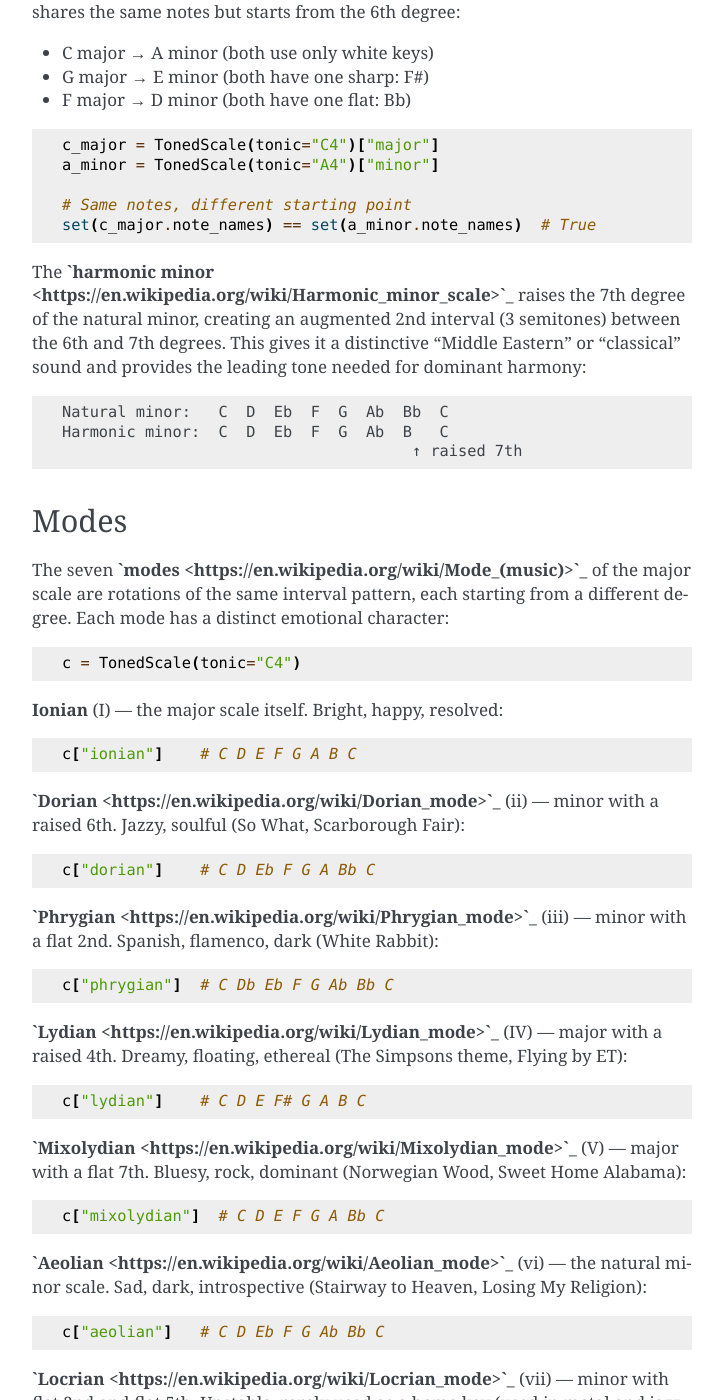
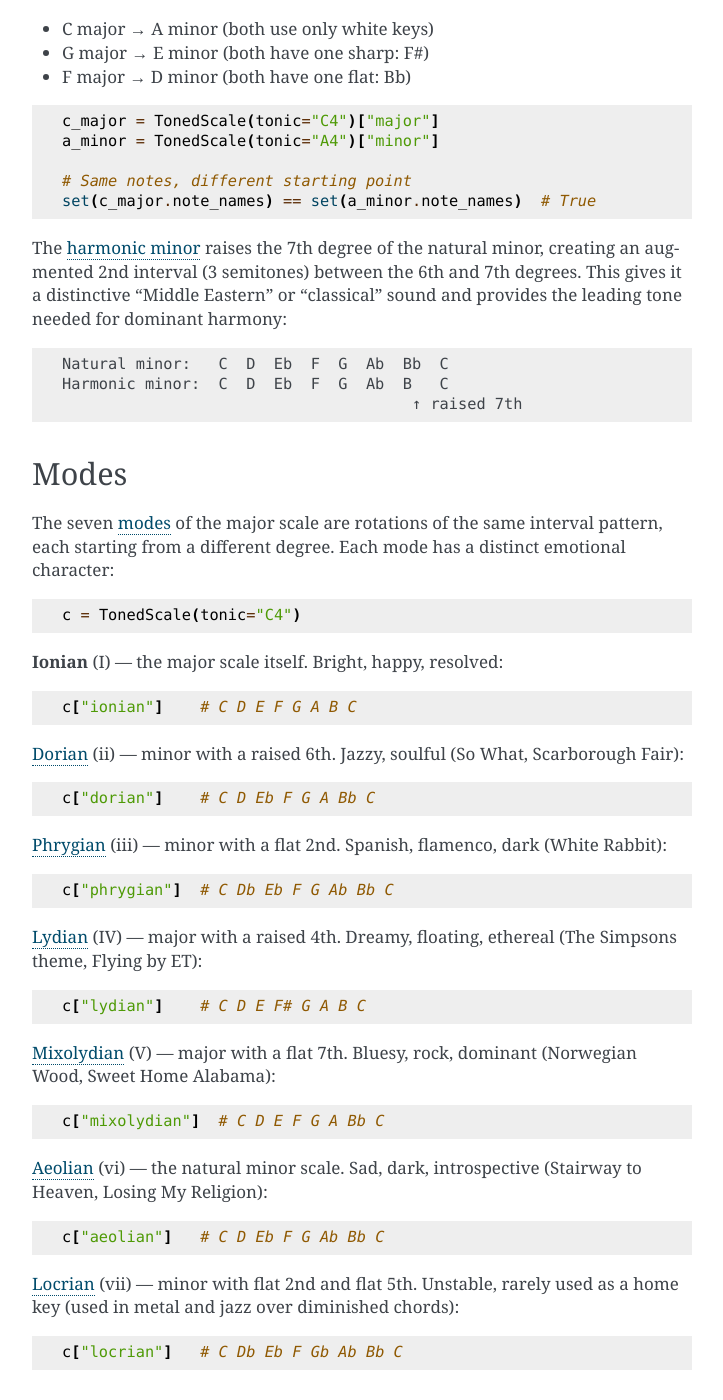
Before and after one commit to kennethreitz/pytheory, a Sphinx documentation site: the page built from docs/guide/scales.rst, in a window 1280 px wide and 1400 px high, scrolled down 1079 px. Shown: the whole window, without its empty margins (388-1111 px from the left). Built offline with Sphinx 7.4.7, drawn with Linux system fonts in a browser that asks for light colours; some of the changed text lies outside the part shown.

Commit message:
Fix RST inline markup: remove bold wrapping around links
RST cannot nest inline markup — **`link <url>`_** renders the raw
markup instead of a clickable link. Removed all 37 instances across
5 guide pages.

Co-Authored-By: Claude Opus 4.6 (1M context) <noreply@anthropic.com>

```diff
--- a/docs/guide/scales.rst
+++ b/docs/guide/scales.rst
@@ -48,7 +48,7 @@ Major and Minor
 
 The **major scale** (`Ionian <https://en.wikipedia.org/wiki/Ionian_mode>`_ mode) is the foundation of Western tonal
 music. Its pattern of whole and half steps creates a bright, resolved
-sound. Every major key has a **`relative minor <https://en.wikipedia.org/wiki/Relative_key>`_** that shares the same
+sound. Every major key has a `relative minor <https://en.wikipedia.org/wiki/Relative_key>`_ that shares the same
 notes but starts from the 6th degree:
 
 - C major → A minor (both use only white keys)
@@ -63,7 +63,7 @@ notes but starts from the 6th degree:
    # Same notes, different starting point
    set(c_major.note_names) == set(a_minor.note_names)  # True
 
-The **`harmonic minor <https://en.wikipedia.org/wiki/Harmonic_minor_scale>`_** raises the 7th degree of the natural minor,
+The `harmonic minor <https://en.wikipedia.org/wiki/Harmonic_minor_scale>`_ raises the 7th degree of the natural minor,
 creating an augmented 2nd interval (3 semitones) between the 6th and
 7th degrees. This gives it a distinctive "Middle Eastern" or "classical"
 sound and provides the leading tone needed for dominant harmony::
@@ -75,7 +75,7 @@ sound and provides the leading tone needed for dominant harmony::
 Modes
 -----
 
-The seven **`modes <https://en.wikipedia.org/wiki/Mode_(music)>`_** of the major scale are rotations of the same interval
+The seven `modes <https://en.wikipedia.org/wiki/Mode_(music)>`_ of the major scale are rotations of the same interval
 pattern, each starting from a different degree. Each mode has a distinct
 emotional character:
 
@@ -87,32 +87,32 @@ emotional character:
 
    c["ionian"]    # C D E F G A B C
 
-**`Dorian <https://en.wikipedia.org/wiki/Dorian_mode>`_** (ii) — minor with a raised 6th. Jazzy, soulful (So What,
+`Dorian <https://en.wikipedia.org/wiki/Dorian_mode>`_ (ii) — minor with a raised 6th. Jazzy, soulful (So What,
 Scarborough Fair)::
 
    c["dorian"]    # C D Eb F G A Bb C
 
-**`Phrygian <https://en.wikipedia.org/wiki/Phrygian_mode>`_** (iii) — minor with a flat 2nd. Spanish, flamenco, dark
+`Phrygian <https://en.wikipedia.org/wiki/Phrygian_mode>`_ (iii) — minor with a flat 2nd. Spanish, flamenco, dark
 (White Rabbit)::
 
    c["phrygian"]  # C Db Eb F G Ab Bb C
 
-**`Lydian <https://en.wikipedia.org/wiki/Lydian_mode>`_** (IV) — major with a raised 4th. Dreamy, floating, ethereal
+`Lydian <https://en.wikipedia.org/wiki/Lydian_mode>`_ (IV) — major with a raised 4th. Dreamy, floating, ethereal
 (The Simpsons theme, Flying by ET)::
 
    c["lydian"]    # C D E F# G A B C
 
-**`Mixolydian <https://en.wikipedia.org/wiki/Mixolydian_mode>`_** (V) — major with a flat 7th. Bluesy, rock, dominant
+`Mixolydian <https://en.wikipedia.org/wiki/Mixolydian_mode>`_ (V) — major with a flat 7th. Bluesy, rock, dominant
 (Norwegian Wood, Sweet Home Alabama)::
 
    c["mixolydian"]  # C D E F G A Bb C
 
-**`Aeolian <https://en.wikipedia.org/wiki/Aeolian_mode>`_** (vi) — the natural minor scale. Sad, dark, introspective
+`Aeolian <https://en.wikipedia.org/wiki/Aeolian_mode>`_ (vi) — the natural minor scale. Sad, dark, introspective
 (Stairway to Heaven, Losing My Religion)::
 
    c["aeolian"]   # C D Eb F G Ab Bb C
 
-**`Locrian <https://en.wikipedia.org/wiki/Locrian_mode>`_** (vii) — minor with flat 2nd and flat 5th. Unstable,
+`Locrian <https://en.wikipedia.org/wiki/Locrian_mode>`_ (vii) — minor with flat 2nd and flat 5th. Unstable,
 rarely used as a home key (used in metal and jazz over diminished
 chords)::
 
@@ -167,7 +167,7 @@ Scales are iterable and support ``len()`` and ``in``:
 Building Chords from Scales
 ----------------------------
 
-**`Diatonic <https://en.wikipedia.org/wiki/Diatonic_and_chromatic>`_ harmony** builds chords by stacking every other note of the
+`Diatonic <https://en.wikipedia.org/wiki/Diatonic_and_chromatic>`_ harmony builds chords by stacking every other note of the
 scale. A **triad** takes the 1st, 3rd, and 5th; a **seventh chord** adds
 the 7th.
 
@@ -218,7 +218,7 @@ Some of the most-used chord progressions in Western music:
 The 12-Bar Blues
 ~~~~~~~~~~~~~~~~
 
-The **`12-bar blues <https://en.wikipedia.org/wiki/Twelve-bar_blues>`_** is the most influential chord progression in
+The `12-bar blues <https://en.wikipedia.org/wiki/Twelve-bar_blues>`_ is the most influential chord progression in
 American music. It's 12 measures long and uses only three chords
 (I, IV, V)::
 
@@ -249,7 +249,7 @@ Parallel Major and Minor
 ~~~~~~~~~~~~~~~~~~~~~~~~~
 
 Two scales are **relative** if they share the same notes (C major and
-A minor). Two scales are **`parallel <https://en.wikipedia.org/wiki/Parallel_key>`_** if they share the same tonic but
+A minor). Two scales are `parallel <https://en.wikipedia.org/wiki/Parallel_key>`_ if they share the same tonic but
 have different notes (C major and C minor).
 
 Mixing parallel major and minor is a powerful compositional tool —
```
Also changed, not shown: docs/guide/chords.rst (+10 -10 lines), docs/guide/playback.rst (+4 -4 lines), docs/guide/systems.rst (+4 -4 lines), docs/guide/tones.rst (+8 -8 lines).
